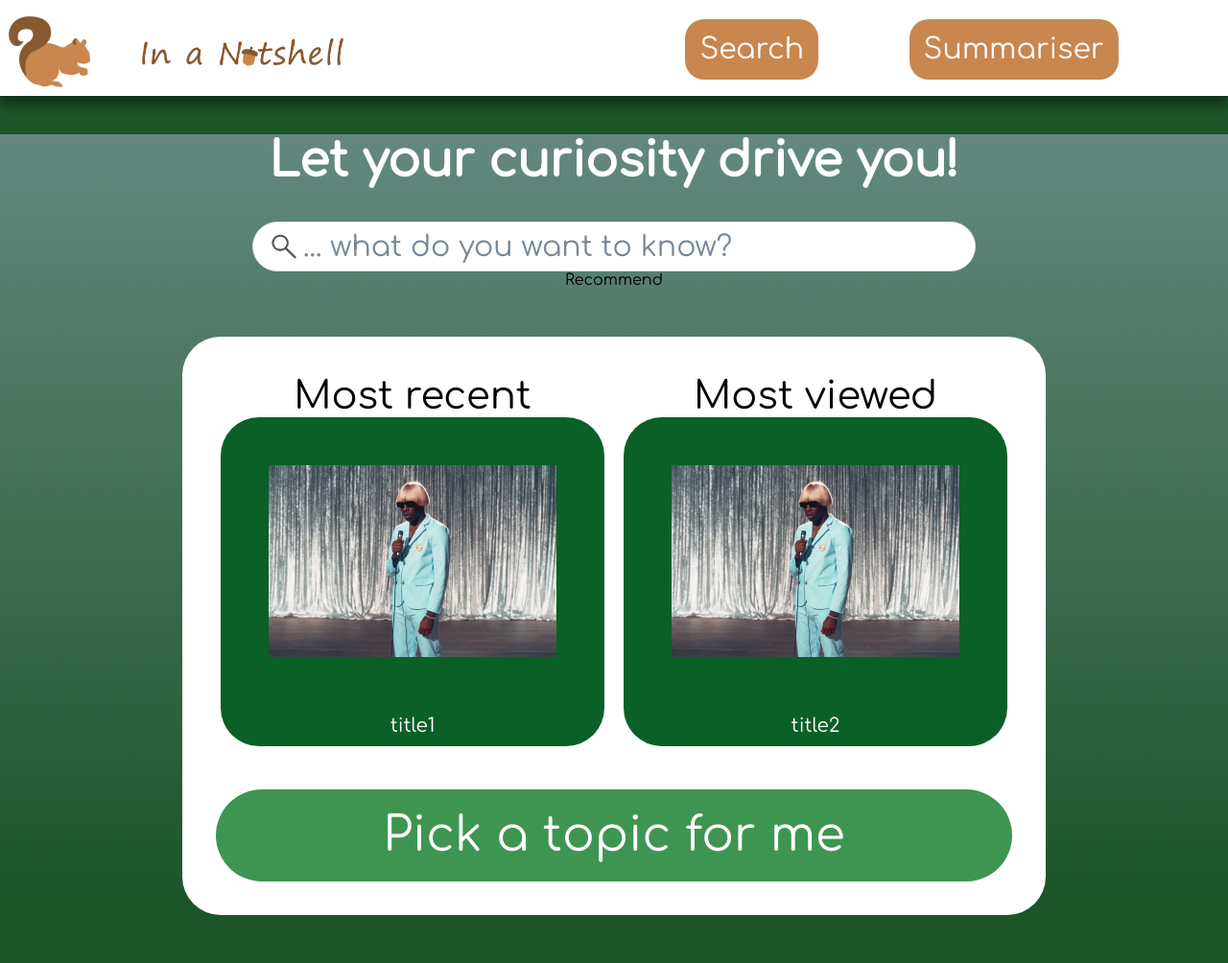
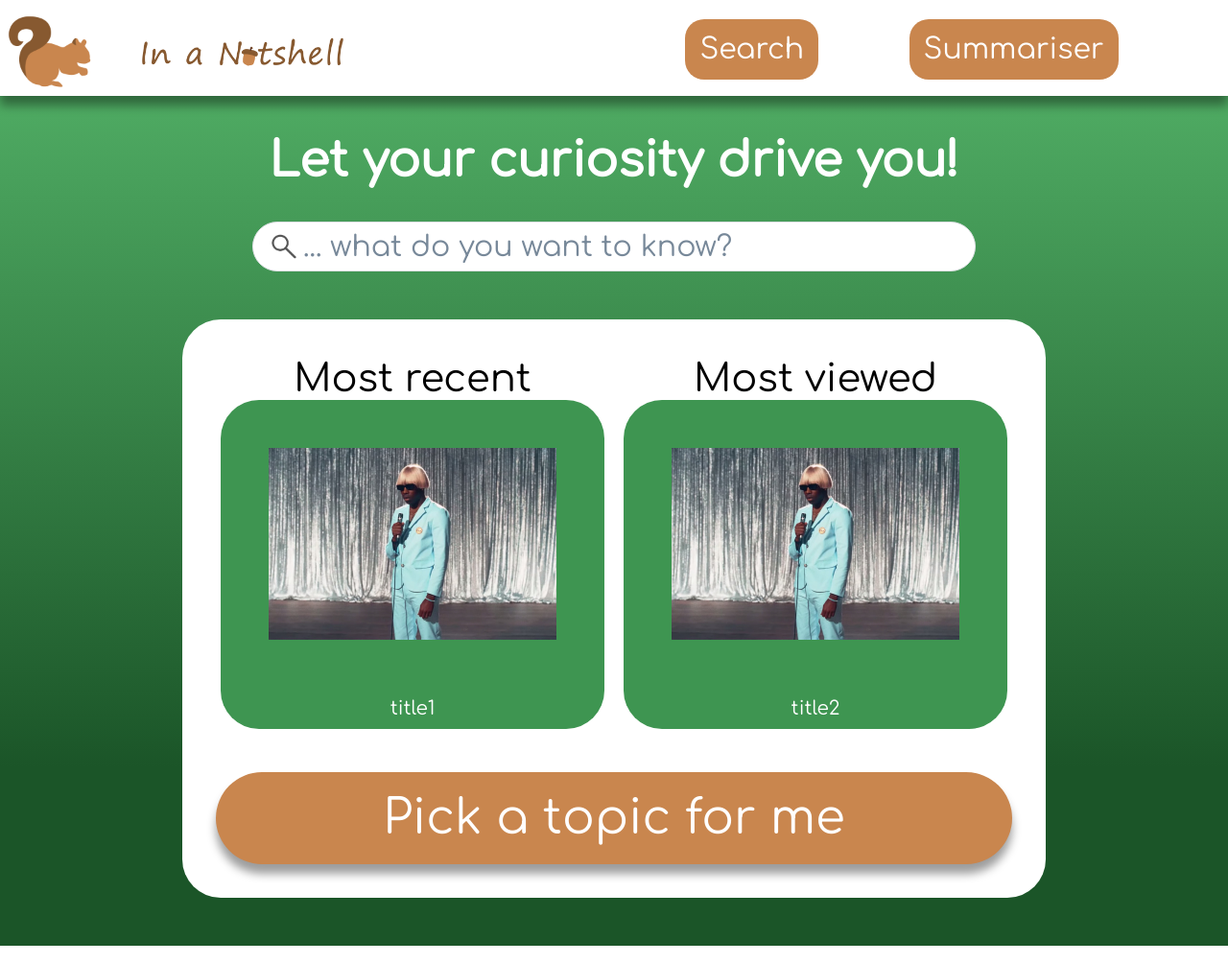
Before and after one commit to Kai-Barry/nutshell, a PHP site: page /indextest.html in a window 1280 px wide. Shown: the whole page at 96% size. Run offline with PHP 8.4, Linux system fonts and the light colour scheme.

Commit message:
slight tweaks to the css to match Wireframe

```diff
--- a/indextest.html
+++ b/indextest.html
@@ -48,7 +48,6 @@
             </div>
         </div>
         <div class="two">
-            <p>Recommend</p>
             <div class="recommendation">
                 <div class="reco-page">
                     <div class="reco-box-section">
--- a/style.css
+++ b/style.css
@@ -18,14 +18,15 @@ ul {
 /*Background*/
 #grad1 {
     position:absolute;
+    top:0px;
     height: 100vh;
     width: 100vw;
     z-index: -1;
     /* background-color: red; For browsers that do not support gradients */
-    background: #3E9551;
-    background: -webkit-linear-gradient(#648880, #1B5528);
-    background:    -moz-linear-gradient(#648880, #1B5528);
-    background:         linear-gradient(#648880, #1B5528);
+    background: #56B76B;
+    background: -webkit-linear-gradient(#56B76B, #1B5528);
+    background:    -moz-linear-gradient(#56B76B, #1B5528);
+    background:         linear-gradient(#56B76B, #1B5528);
 }
 
 /*Nav Bar*/
@@ -248,7 +249,7 @@ ul {
     display: flex;
     flex-direction: column;
     justify-content: space-evenly;
-    background: #0A6027;
+    background: #3E9551;
     box-shadow: none;
     border-radius: 40px;
 }
@@ -275,8 +276,8 @@ ul {
     display: flex;
     flex:1;
     justify-content: center;
-    background: #3E9551;
-    box-shadow: none;
+    background: #C9864E;
+    box-shadow: 0px 10px 10px rgba(0, 0, 0, 0.39);
     border-radius: 100px;
 }
 
```
